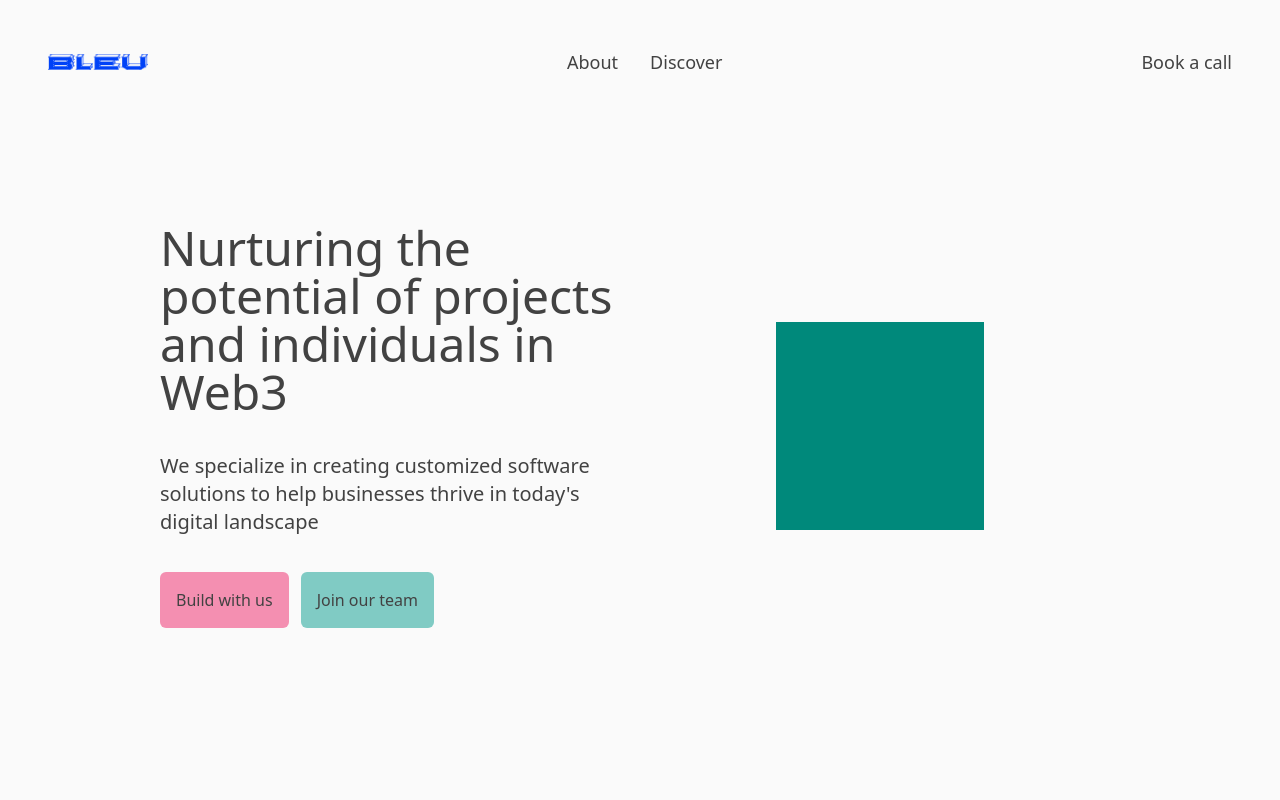
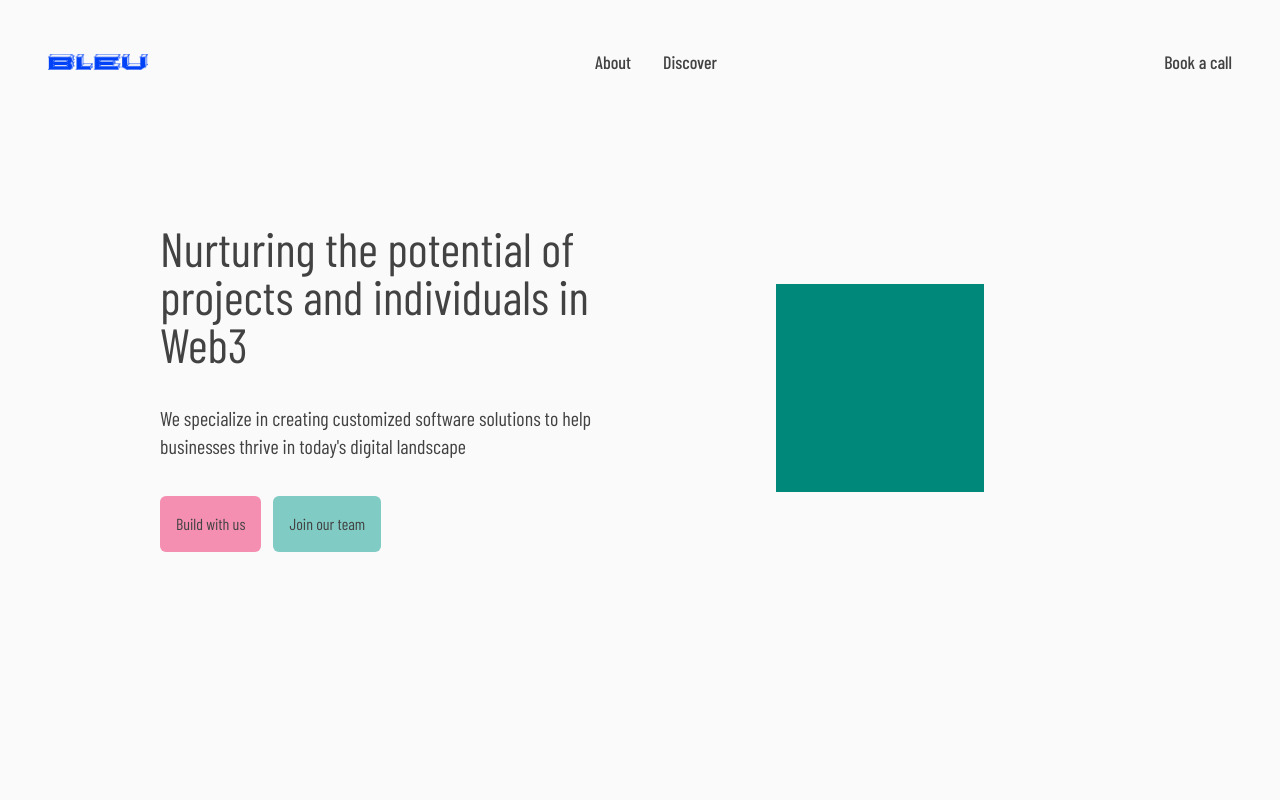
Before and after one commit to bleu/next-mdx, a Next.js app: page / in a window 1280 px wide. Shown: the top 800 px of the page. Built offline with nearby package versions, Linux system fonts and the light colour scheme.

Commit message:
chore: add bleu's font

```diff
--- a/src/app/layout.tsx
+++ b/src/app/layout.tsx
@@ -1,5 +1,14 @@
 import Header from "./(components)/header"
 import "./globals.css"
+
+import { Barlow_Condensed } from "next/font/google"
+
+const barlowCondensed = Barlow_Condensed({
+  weight: ["400", "500", "700"],
+  display: "swap",
+  subsets: ["latin"],
+  variable: "--font-barlow-condensed"
+})
 
 export default function RootLayout({
   children
@@ -7,7 +16,7 @@ export default function RootLayout({
   children: React.ReactNode
 }) {
   return (
-    <html lang="en">
+    <html lang="en" className={`${barlowCondensed.variable} font-sans`}>
       <body className="bg-neutral-50 text-neutral-800 px-6 md:px-12">
         <Header />
         {children}
--- a/tailwind.config.js
+++ b/tailwind.config.js
@@ -40,12 +40,15 @@ module.exports = {
           800: "#424242",
           900: "#212121"
         }
+      },
+      fontFamily: {
+        sans: ["var(--font-barlow-condensed)"]
+      },
+      fontWeight: {
+        regular: 400,
+        medium: 500,
+        bold: 700
       }
-      // TODO: Add custom fonts
-      // fontFamily: {
-      //   sans: ["Inter var", "sans-serif"],
-      //   serif: ["Merriweather", "serif"]
-      // }
     }
   },
   plugins: []
```
